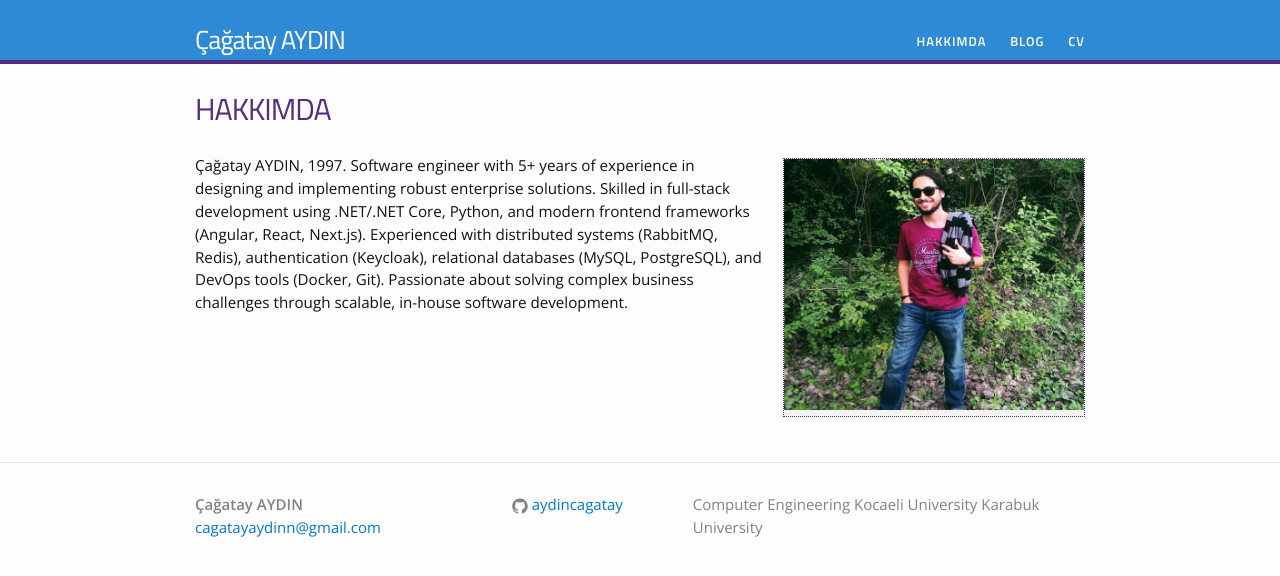
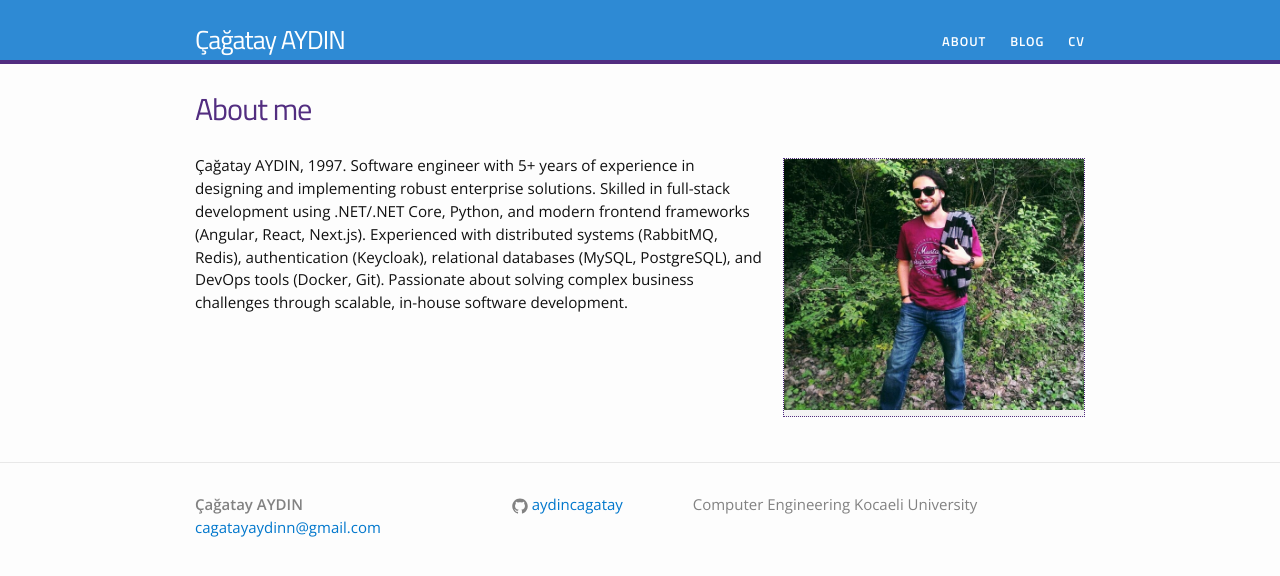
Before and after one commit to aydincagatay/aydincagatay.github.io, a Jekyll site: the page built from about.md, in a window 1280 px wide. Shown: the top 576 px of the page. Built offline with Jekyll 4.4.1, drawn with Linux system fonts in a browser that asks for light colours.

```diff
--- a/_config.yml
+++ b/_config.yml
@@ -4,7 +4,6 @@ email: cagatayaydinn@gmail.com
 description: > # this means to ignore newlines until "baseurl:"
   Computer Engineering
   Kocaeli University
-  Karabuk University
 baseurl: "" # the subpath of your site, e.g. /blog/
 url: "https://aydincagatay.github.io/" # the base hostname & protocol for your site
 instagram_username: cagatay_yolda
--- a/_data/menu.yml
+++ b/_data/menu.yml
@@ -1,5 +1,5 @@
-- title: "HAKKIMDA"
-  href: "/hakkimda/"
+- title: "ABOUT"
+  href: "/about/"
 
 - title: "BLOG"
   href: "/blog/"
--- a/hakkimda.md
+++ b/about.md
@@ -1,7 +1,7 @@
 ---
 layout: page
-title: HAKKIMDA
-permalink: /hakkimda/
+title: About me
+permalink: /about/
 ---
 
 {% include image.html url="/images/octojekyll.png" caption="" width=300 align="right" %}
```
Also changed, not shown: 1 other file.
